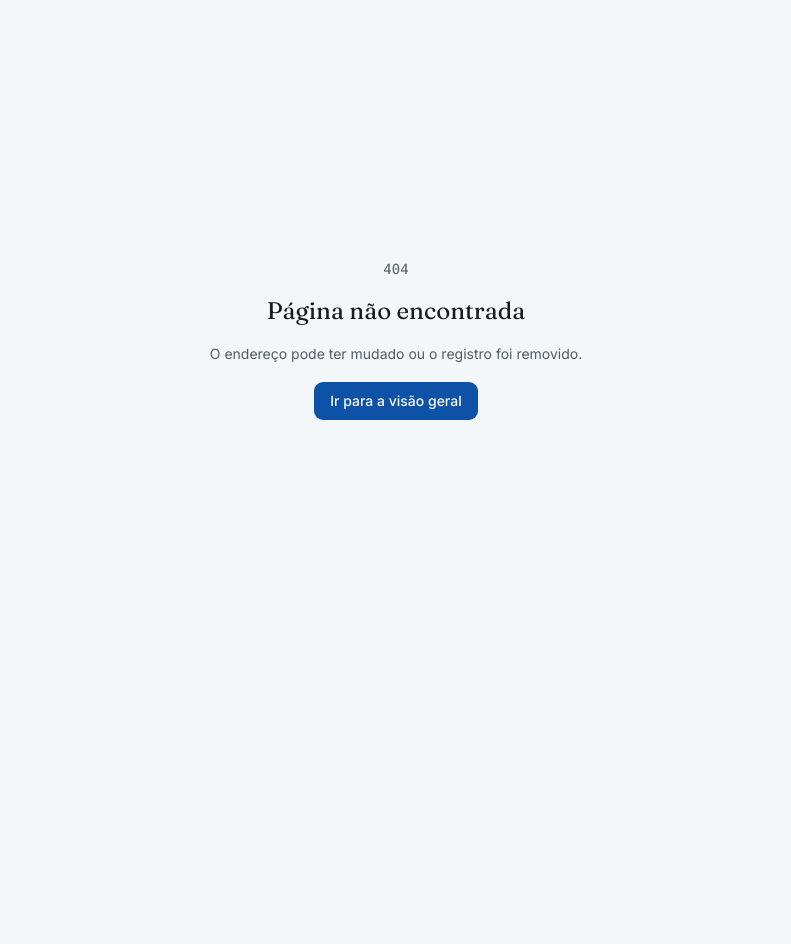
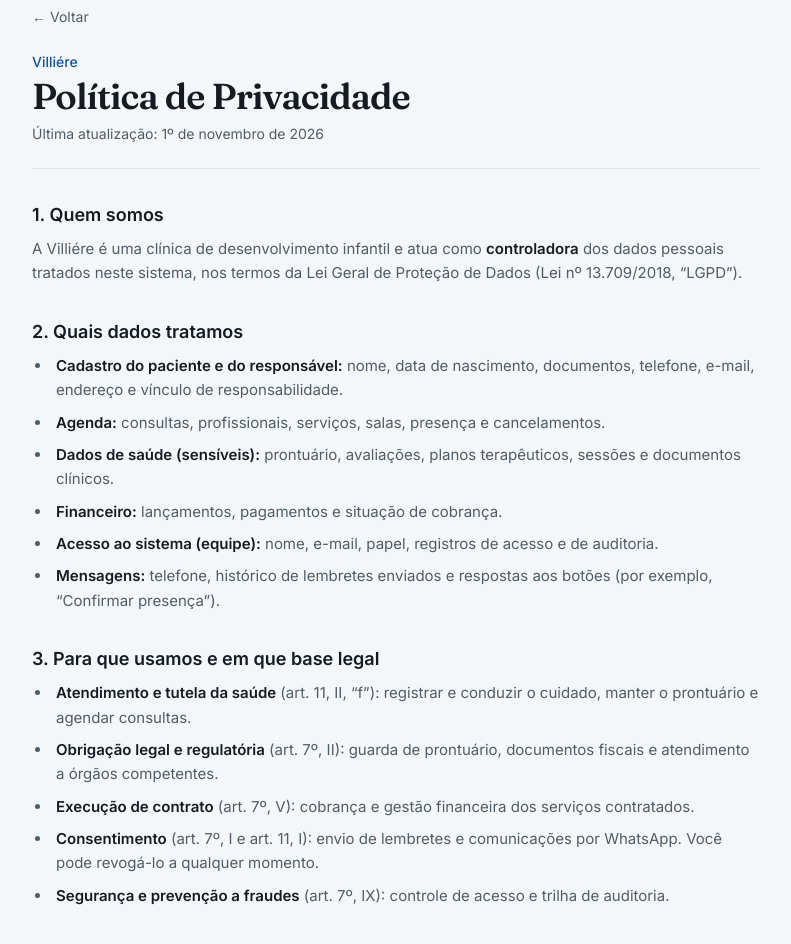
Before and after one commit to afonsoburginski/clinic-crm, a Next.js app in the folder frontend/: page /politica-de-privacidade in a window 1280 px wide. Before the commit this address had no page. Shown: the part 60-1004 px from the top of the page, without its empty margins (244-1035 px from the left). Before the commit the page ends 800 px from the top, so only its background shows below. Built offline with nearby package versions, Linux system fonts and the light colour scheme.

Commit message:
feat(frontend): página pública de Política de Privacidade (LGPD) e link na tela de login

```diff
--- /dev/null
+++ b/frontend/app/politica-de-privacidade/page.tsx
@@ -0,0 +1,230 @@
+import type { Metadata } from "next"
+import Link from "next/link"
+
+export const metadata: Metadata = {
+  title: "Política de Privacidade",
+  description: "Como a Villiére trata os dados pessoais de pacientes, responsáveis e profissionais, conforme a LGPD.",
+  robots: { index: true, follow: true },
+}
+
+const UPDATED_AT = "1º de novembro de 2026"
+const CONTACT_EMAIL = process.env.NEXT_PUBLIC_PRIVACY_CONTACT_EMAIL
+
+const SECTIONS: { title: string; body: React.ReactNode }[] = [
+  {
+    title: "1. Quem somos",
+    body: (
+      <p>
+        A Villiére é uma clínica de desenvolvimento infantil e atua como <strong>controladora</strong> dos dados pessoais
+        tratados neste sistema, nos termos da Lei Geral de Proteção de Dados (Lei nº 13.709/2018, “LGPD”).
+      </p>
+    ),
+  },
+  {
+    title: "2. Quais dados tratamos",
+    body: (
+      <ul>
+        <li>
+          <strong>Cadastro do paciente e do responsável:</strong> nome, data de nascimento, documentos, telefone, e-mail,
+          endereço e vínculo de responsabilidade.
+        </li>
+        <li>
+          <strong>Agenda:</strong> consultas, profissionais, serviços, salas, presença e cancelamentos.
+        </li>
+        <li>
+          <strong>Dados de saúde (sensíveis):</strong> prontuário, avaliações, planos terapêuticos, sessões e documentos
+          clínicos.
+        </li>
+        <li>
+          <strong>Financeiro:</strong> lançamentos, pagamentos e situação de cobrança.
+        </li>
+        <li>
+          <strong>Acesso ao sistema (equipe):</strong> nome, e-mail, papel, registros de acesso e de auditoria.
+        </li>
+        <li>
+          <strong>Mensagens:</strong> telefone, histórico de lembretes enviados e respostas aos botões (por exemplo,
+          “Confirmar presença”).
+        </li>
+      </ul>
+    ),
+  },
+  {
+    title: "3. Para que usamos e em que base legal",
+    body: (
+      <ul>
+        <li>
+          <strong>Atendimento e tutela da saúde</strong> (art. 11, II, “f”): registrar e conduzir o cuidado, manter o
+          prontuário e agendar consultas.
+        </li>
+        <li>
+          <strong>Obrigação legal e regulatória</strong> (art. 7º, II): guarda de prontuário, documentos fiscais e
+          atendimento a órgãos competentes.
+        </li>
+        <li>
+          <strong>Execução de contrato</strong> (art. 7º, V): cobrança e gestão financeira dos serviços contratados.
+        </li>
+        <li>
+          <strong>Consentimento</strong> (art. 7º, I e art. 11, I): envio de lembretes e comunicações por WhatsApp. Você
+          pode revogá-lo a qualquer momento.
+        </li>
+        <li>
+          <strong>Segurança e prevenção a fraudes</strong> (art. 7º, IX): controle de acesso e trilha de auditoria.
+        </li>
+      </ul>
+    ),
+  },
+  {
+    title: "4. Lembretes por WhatsApp",
+    body: (
+      <>
+        <p>
+          Com o seu consentimento, enviamos lembretes de consulta pelo número comercial da clínica, pela API oficial do
+          WhatsApp Business (Meta). As mensagens podem ter botões de resposta rápida, como “Confirmar presença”,
+          “Remarcar” e “Cancelar”; a resposta atualiza a sua consulta na agenda.
+        </p>
+        <p>
+          Para parar de receber, responda <strong>SAIR</strong> a qualquer mensagem ou peça à recepção. O atendimento
+          continua normalmente.
+        </p>
+      </>
+    ),
+  },
+  {
+    title: "5. Crianças e adolescentes",
+    body: (
+      <p>
+        O tratamento de dados de crianças e adolescentes é feito no melhor interesse deles (art. 14 da LGPD), com o
+        consentimento específico de pelo menos um dos pais ou do responsável legal, que é o nosso contato para
+        comunicações e cobrança.
+      </p>
+    ),
+  },
+  {
+    title: "6. Com quem compartilhamos",
+    body: (
+      <>
+        <p>Não vendemos dados pessoais. O compartilhamento ocorre somente quando necessário:</p>
+        <ul>
+          <li>
+            <strong>Operadores de infraestrutura:</strong> hospedagem do sistema e do banco de dados e envio de
+            mensagens (Meta/WhatsApp), sob contrato e apenas para a finalidade descrita.
+          </li>
+          <li>
+            <strong>Profissionais da clínica:</strong> acesso restrito ao que o seu papel exige. O prontuário é
+            acessado por quem tem vínculo com o cuidado do paciente.
+          </li>
+          <li>
+            <strong>Autoridades:</strong> quando houver obrigação legal ou ordem judicial.
+          </li>
+        </ul>
+      </>
+    ),
+  },
+  {
+    title: "7. Por quanto tempo guardamos",
+    body: (
+      <p>
+        O prontuário é mantido por no mínimo 20 anos após o último registro (Lei nº 13.787/2018). Dados financeiros e
+        fiscais seguem os prazos legais. Demais dados são mantidos enquanto durar a relação com a clínica e eliminados
+        ou anonimizados quando deixarem de ser necessários, ressalvadas as hipóteses de guarda obrigatória.
+      </p>
+    ),
+  },
+  {
+    title: "8. Como protegemos",
+    body: (
+      <ul>
+        <li>Conexão criptografada (HTTPS) e senhas armazenadas com hash.</li>
+        <li>Acesso por papéis e permissões, com sessões revogáveis.</li>
+        <li>Trilha de auditoria de ações sensíveis.</li>
+        <li>Dados persistidos em banco PostgreSQL com acesso restrito e cópias de segurança.</li>
+      </ul>
+    ),
+  },
+  {
+    title: "9. Seus direitos",
+    body: (
+      <>
+        <p>Nos termos do art. 18 da LGPD, você pode pedir, a qualquer momento:</p>
+        <ul>
+          <li>confirmação de que tratamos seus dados e acesso a eles;</li>
+          <li>correção de dados incompletos, inexatos ou desatualizados;</li>
+          <li>anonimização, bloqueio ou eliminação de dados desnecessários ou tratados em desconformidade;</li>
+          <li>portabilidade, nos termos da regulamentação;</li>
+          <li>informação sobre com quem compartilhamos;</li>
+          <li>revogação do consentimento e informação sobre as consequências de não consenti-lo.</li>
+        </ul>
+        <p>
+          Alguns dados, como o prontuário, não podem ser eliminados durante o prazo legal de guarda. Também é possível
+          reclamar à Autoridade Nacional de Proteção de Dados (ANPD).
+        </p>
+      </>
+    ),
+  },
+  {
+    title: "10. Cookies e métricas",
+    body: (
+      <p>
+        O sistema usa armazenamento local do navegador apenas para manter a sessão e lembrar preferências de
+        interface. Podemos coletar métricas de uso agregadas e sem identificação do paciente para medir desempenho.
+        Não usamos cookies de publicidade.
+      </p>
+    ),
+  },
+  {
+    title: "11. Como falar com a gente",
+    body: (
+      <p>
+        Para exercer seus direitos ou tirar dúvidas sobre esta política, fale com a recepção da clínica
+        {CONTACT_EMAIL ? (
+          <>
+            {" "}
+            ou escreva para{" "}
+            <a href={`mailto:${CONTACT_EMAIL}`} className="font-medium text-primary underline underline-offset-4">
+              {CONTACT_EMAIL}
+            </a>
+          </>
+        ) : null}
+        . Respondemos nos prazos da LGPD.
+      </p>
+    ),
+  },
+  {
+    title: "12. Mudanças nesta política",
+    body: (
+      <p>
+        Podemos atualizar este texto para refletir mudanças legais ou no sistema. A data da última revisão fica no topo
+        da página.
+      </p>
+    ),
+  },
+]
+
+export default function PrivacyPolicyPage() {
+  return (
+    <main className="min-h-dvh bg-background">
+      <div className="mx-auto w-full max-w-3xl px-5 py-12 sm:py-16">
+        <Link href="/entrar" className="text-sm text-muted-foreground underline-offset-4 hover:underline">
+          ← Voltar
+        </Link>
+        <header className="mt-6 border-b border-border pb-6">
+          <p className="text-sm font-medium text-primary">Villiére</p>
+          <h1 className="mt-1 font-serif text-3xl font-semibold tracking-tight text-foreground sm:text-4xl">
+            Política de Privacidade
+          </h1>
+          <p className="mt-2 text-sm text-muted-foreground">Última atualização: {UPDATED_AT}</p>
+        </header>
+        <div className="mt-8 space-y-8">
+          {SECTIONS.map((section) => (
+            <section key={section.title}>
+              <h2 className="text-lg font-semibold text-foreground">{section.title}</h2>
+              <div className="mt-2 space-y-3 text-[15px] leading-relaxed text-muted-foreground [&_li]:ml-5 [&_li]:list-disc [&_li]:pl-1 [&_ul]:space-y-2 [&_strong]:font-semibold [&_strong]:text-foreground">
+                {section.body}
+              </div>
+            </section>
+          ))}
+        </div>
+      </div>
+    </main>
+  )
+}
--- a/frontend/modules/auth/components/sign-in-screen.tsx
+++ b/frontend/modules/auth/components/sign-in-screen.tsx
@@ -52,6 +52,9 @@ export function SignInScreen() {
           <p className="leading-relaxed text-muted-foreground">Use seu e-mail e senha de acesso da clínica.</p>
         </div>
         <SignInForm />
+        <a href="/politica-de-privacidade" className="text-sm text-muted-foreground underline-offset-4 hover:underline">
+          Política de Privacidade
+        </a>
       </section>
     </main>
   )
```
